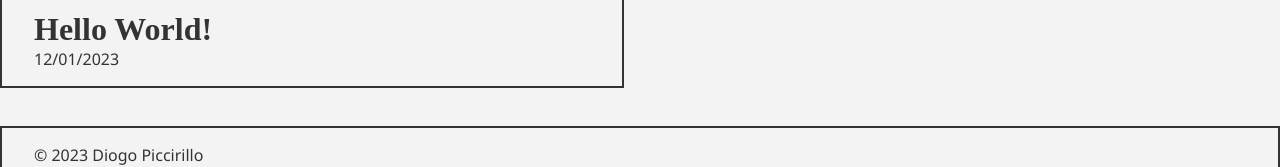
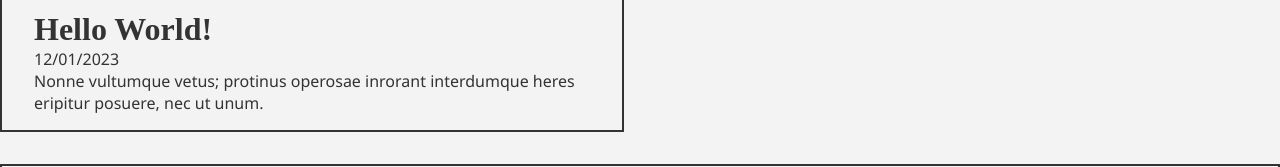
Before and after one commit to coheleth/next-boilerplate, a Next.js app: page / in a window 1280 px wide. Shown: the part 584-751 px from the top of the page. Built offline with nearby package versions, Linux system fonts and the light colour scheme.

Commit message:
Added component explanation as comments

```diff
--- a/blog/hello-world.md
+++ b/blog/hello-world.md
@@ -2,6 +2,7 @@
 title: Hello World!
 date: "2023-01-11"
 updated: "2023-01-16"
+summary: "Nonne vultumque vetus; protinus operosae inrorant interdumque heres eripitur posuere, nec ut unum."
 thumbnail: "/images/Nina.jpg"
 ---
 
--- a/src/components/Card.tsx
+++ b/src/components/Card.tsx
@@ -1,8 +1,14 @@
+//******************************************************************************
+//    Blog post card component, used in the home page, as well as in the blog
+//    page. Contains a thumbnail image, the post title, publication date, and
+//    a short summary, taken from the post's frontmatter.
+//******************************************************************************
+
 import Link from "next/link";
 import Image from "next/image";
 
 import siteinfo from "../siteinfo";
-import style from "./Card.module.scss";
+import style from "../styles/Card.module.scss";
 
 import { formatDate } from "../utils";
 
@@ -18,6 +24,7 @@ export function Card({ path, slug, frontmatter, children }: any) {
         <div className={style.content}>
           <h1>{frontmatter.title}</h1>
           <p>{formatDate(frontmatter.date)}</p>
+          <p>{frontmatter.summary}</p>
         </div>
       </article>
     </Link>
--- a/src/components/Navbar.tsx
+++ b/src/components/Navbar.tsx
@@ -1,3 +1,8 @@
+//******************************************************************************
+//    Top navigation bar, with site logo linking back to the home page (follow-
+//    ing UX best practices), and links to the remaining pages.
+//******************************************************************************
+
 import siteinfo from "../siteinfo";
 import Link from "next/link";
 import Image from "next/image";
--- a/src/components/Pagination.tsx
+++ b/src/components/Pagination.tsx
@@ -1,4 +1,5 @@
-import styles from "./Pagination.module.scss";
+import styles from "../styles/Pagination.module.scss";
+
 function Link({ index, currentPage, children }: any) {
   const className = index === currentPage ? styles.active : "";
   return (
```
Also changed, not shown: src/components/Head.tsx (+6 -3 lines), src/styles/Card.module.scss (renamed from src/components/Card.module.scss), src/styles/Pagination.module.scss (renamed from src/components/Pagination.module.scss).
